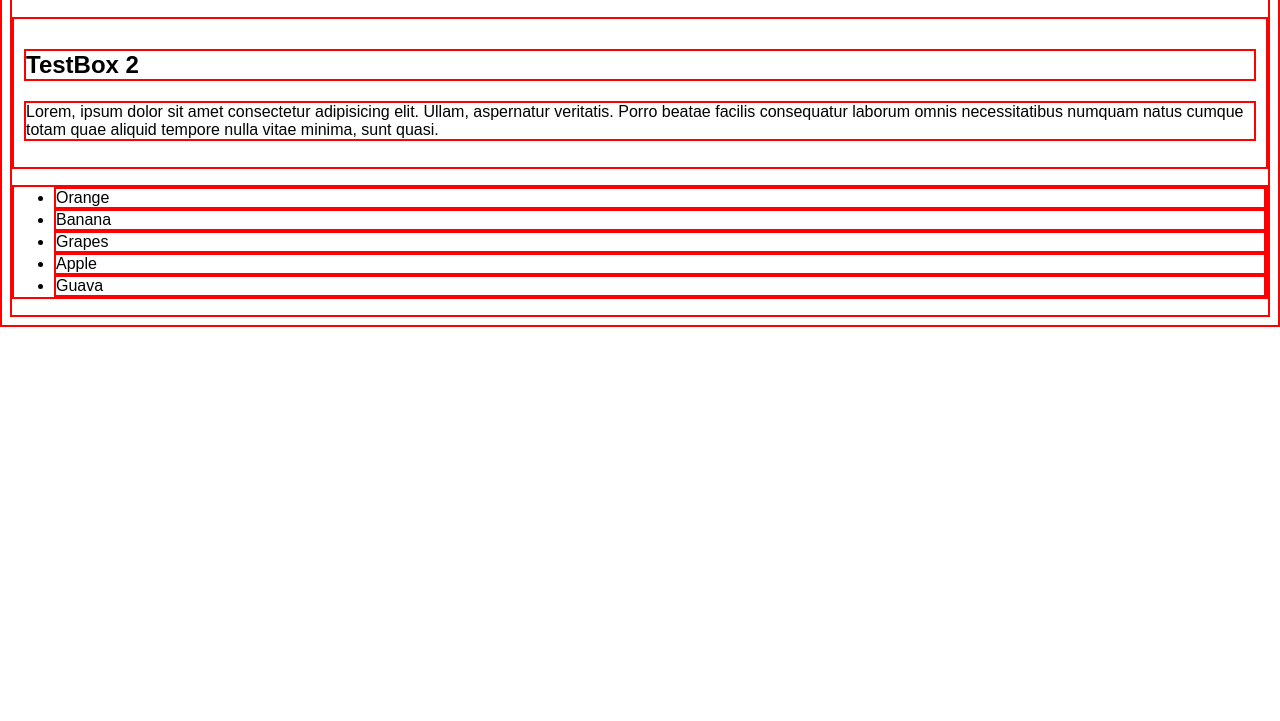
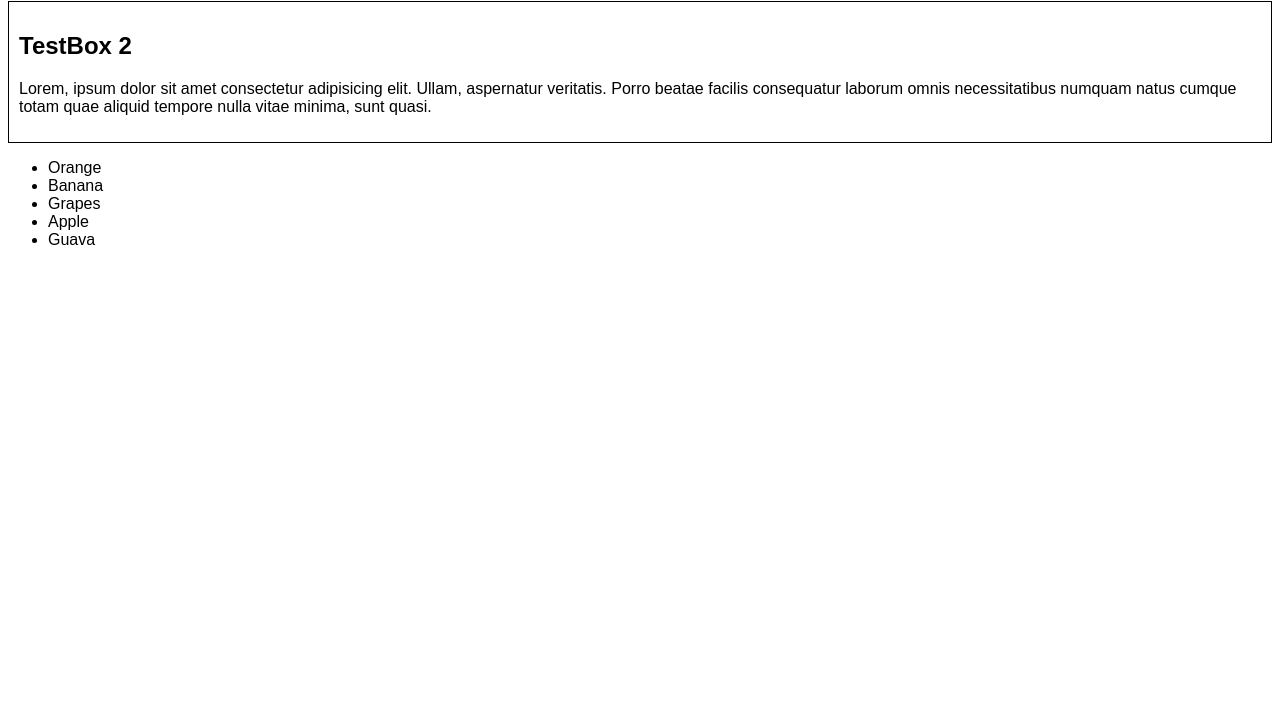
Before and after one commit to Developer-Baboo/Jquery_JS_Library, a plain HTML site: page Jquery_selectors.html in a window 1280 px wide. Shown: the part 79-800 px from the top of the page. Drawn offline with Linux system fonts and the light colour scheme.

Commit message:
Jquery advanced selectors

```diff
--- a/Jquery_selectors.html
+++ b/Jquery_selectors.html
@@ -34,7 +34,12 @@
             // $("#list").css("border", "2px solid red");
             // $("#list li").css("border", "2px solid red");
             // $(".test").css("border", "2px solid red");
-            $("*").css("border", "2px solid red");
+            // $("*").css("border", "2px solid red");
+            // $("li:first").css("border", "2px solid red"); first li ko target kro
+            // $("li:last-child").css("border", "2px solid red"); //last li ko target kro
+            // $("ul li:eq(2)").css("border", "2px solid red"); //2 index wala li ko target kro
+            // $("ul li:gt(2)").css("border", "2px solid red"); //2 index sa greater dan jo li han unko target kro
+
         });
     </script>
 </body>
```
